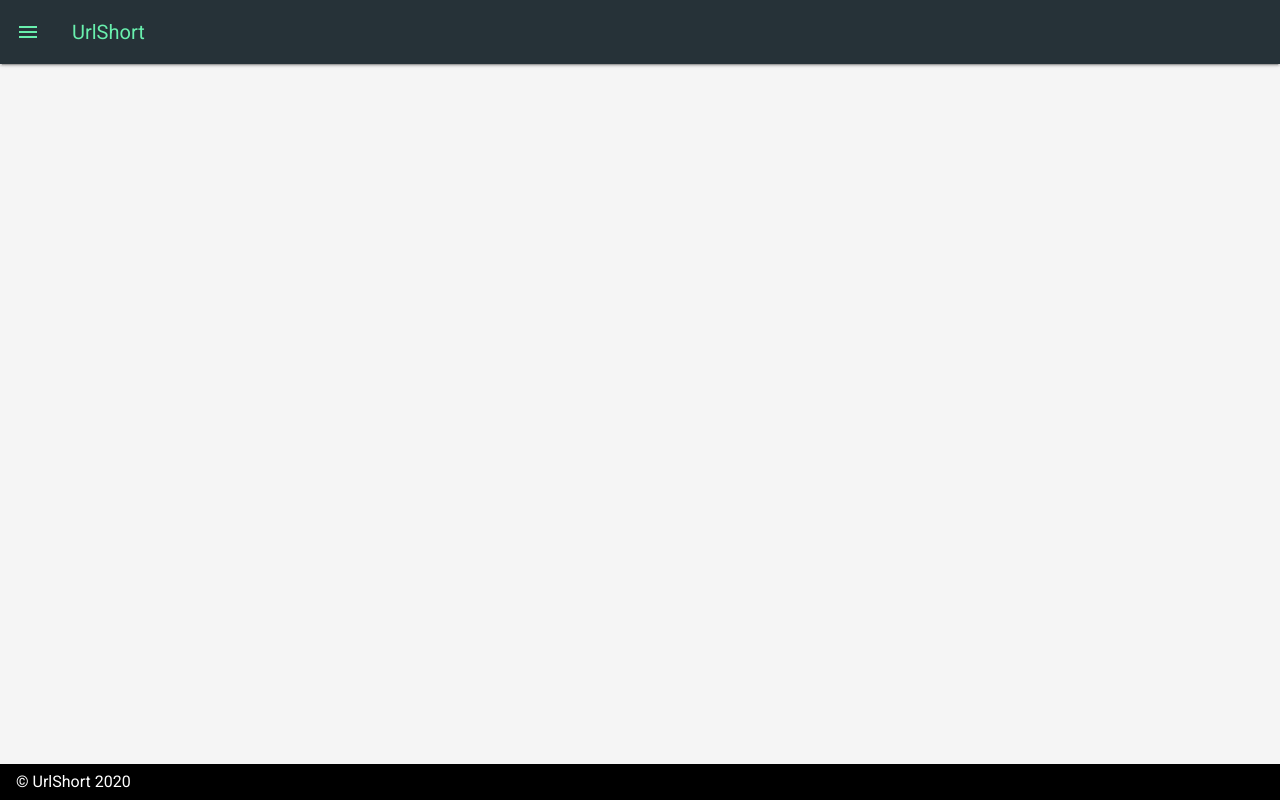
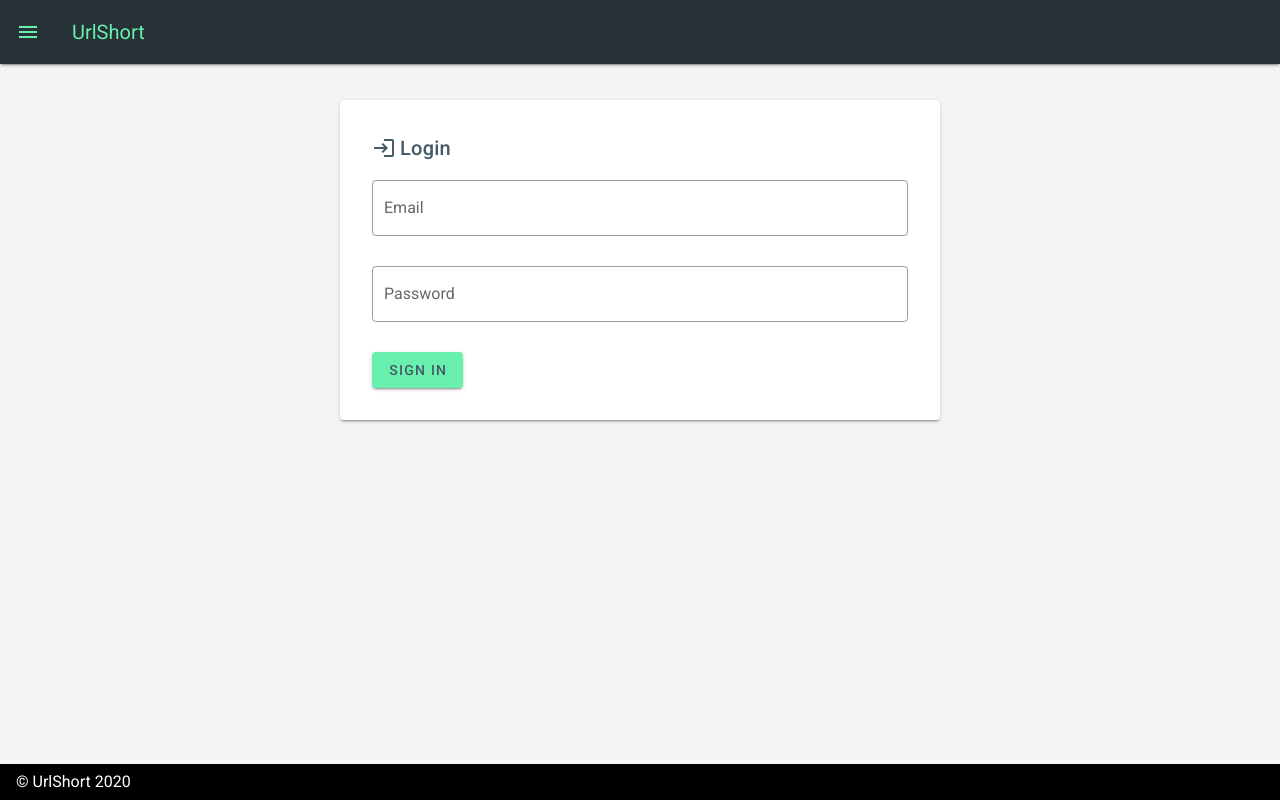
Before and after one commit to Ruslanabk/linkit, a Nuxt app in the folder urlshort_front/: page /login in a window 1280 px wide. Built offline with nearby package versions, Linux system fonts and the light colour scheme.

Commit message:
login page created

```diff
--- /dev/null
+++ b/urlshort_front/pages/login.vue
@@ -0,0 +1,46 @@
+<template>
+  <div class="d-flex justify-center">
+    <v-card width="600" class="mt-6 pa-4">
+      <v-card-title class="text-center blue-grey--text text--darken-2">
+        <v-icon class="mr-1" color="blue-grey darken-2">mdi-login</v-icon>Login
+      </v-card-title>
+      <v-card-text>
+        <v-text-field v-model="user.email" label="Email" color="green accent-2" outlined></v-text-field>
+        <v-text-field v-model="user.password" label="Password" color="green accent-2" outlined></v-text-field>
+        <v-btn color="green accent-2" class="blue-grey--text text--darken-2" @click="login">Sign in</v-btn>
+      </v-card-text>
+    </v-card>
+  </div>
+</template>
+
+<script>
+export default {
+  data(){
+    return {
+      user: {
+        email: '',
+        password: ''
+      }
+    }
+  },
+  methods: {
+    login(){
+      this.$axios({
+        method: 'post',
+        url: 'http://localhost:8000/api/login',
+        data: {
+          email: this.user.email,
+          password: this.user.password,
+          device_name: 'web'
+        }
+      }).then(
+        (response)=>{
+          this.$store.commit('setToken', response.data.result.token);
+          this.$store.commit('setUserData', response.data.result.user);
+          this.$router.replace({path: '/dashboard'});
+        }
+      )
+    }
+  }
+}
+</script>
```
